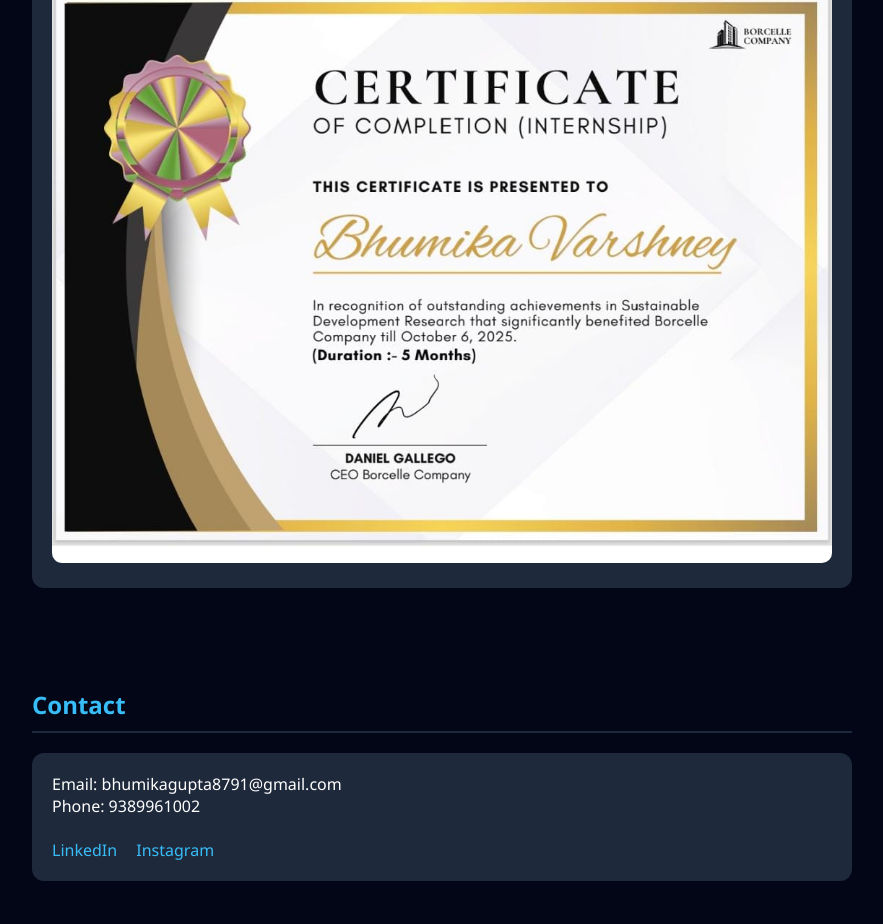
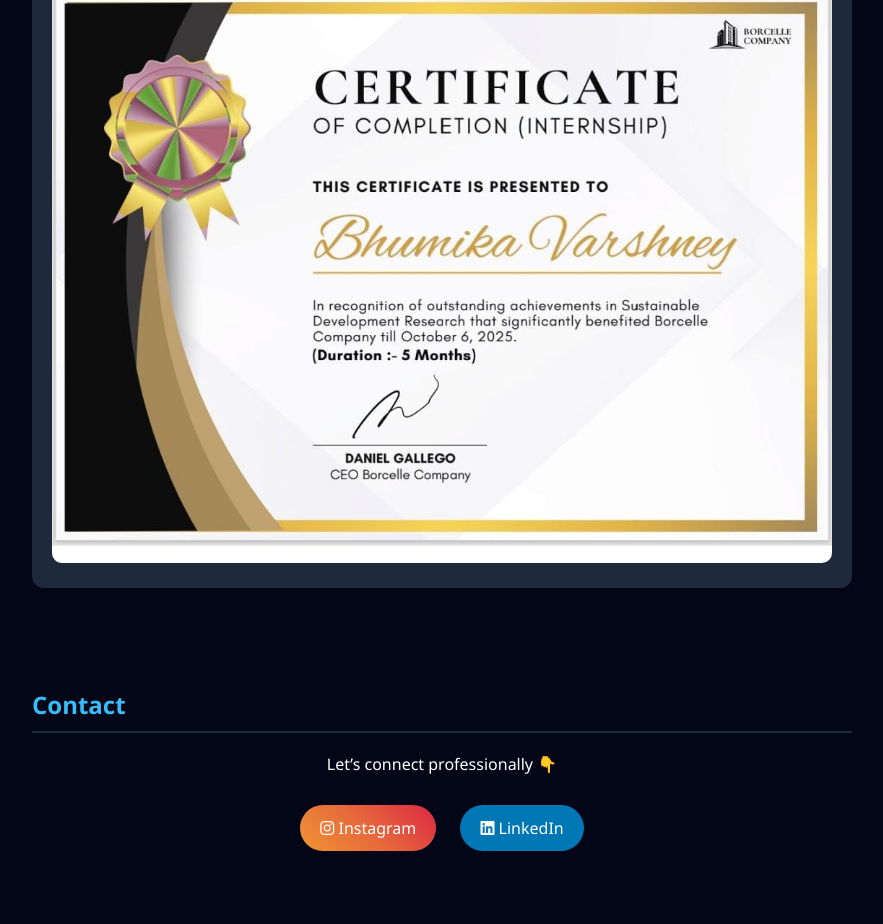
Before and after one commit to bhumikaavarshey/bhumikaavarshey.github.io, a plain HTML site: page index.html in a window 1280 px wide. Shown: the part 8630-9554 px from the top of the page, without its empty margins (198-1081 px from the left). Drawn offline with Linux system fonts and the light colour scheme.

Commit message:
Update index.html

```diff
--- a/index.html
+++ b/index.html
@@ -1,6 +1,7 @@
 <!DOCTYPE html>
 <html>
 <head>
+  <link rel="stylesheet" href="https://cdnjs.cloudflare.com/ajax/libs/font-awesome/6.5.0/css/all.min.css">
   <title>Bhumika Varshney | Elite Portfolio</title>
 
   <style>
@@ -148,6 +149,38 @@
       font-size: 30px;
       cursor: pointer;
     }
+  .contact-box {
+  text-align: center;
+  margin-top: 20px;
+}
+
+.social-links {
+  margin-top: 20px;
+}
+
+.social-btn {
+  display: inline-block;
+  margin: 10px;
+  padding: 12px 20px;
+  border-radius: 30px;
+  text-decoration: none;
+  color: white;
+  font-weight: 500;
+  transition: 0.3s;
+}
+
+.instagram {
+  background: linear-gradient(45deg, #f09433, #e6683c, #dc2743);
+}
+
+.linkedin {
+  background: #0077b5;
+}
+
+.social-btn:hover {
+  transform: scale(1.1);
+  box-shadow: 0 0 15px rgba(0,0,0,0.3);
+}
   </style>
 </head>
 
@@ -373,15 +406,25 @@
 </section>
 
 
-<section id="contact">
+<section id="contact" class="reveal">
   <h2>Contact</h2>
-  <div class="card">
-    Email: bhumikagupta8791@gmail.com <br>
-    Phone: 9389961002 <br><br>
 
-    <a class="social" href="https://in.linkedin.com/in/bhumika-varshney-a27b0336b">LinkedIn</a>
-    <a class="social" href="hhttps://www.instagram.com/bhumikaavarshney/">Instagram</a>
+  <div class="contact-box">
+    <p>Let’s connect professionally 👇</p>
+
+    <div class="social-links">
+
+      <a href="https://www.instagram.com/bhumikaavarshney/" target="_blank" class="social-btn instagram">
+        <i class="fab fa-instagram"></i> Instagram
+      </a>
+
+      <a href="https://in.linkedin.com/in/bhumika-varshney-a27b0336b" target="_blank" class="social-btn linkedin">
+        <i class="fab fa-linkedin"></i> LinkedIn
+      </a>
+
+    </div>
   </div>
+</section>
 </section>
 
 <div id="modal" class="modal" onclick="this.style.display='none'">
```
